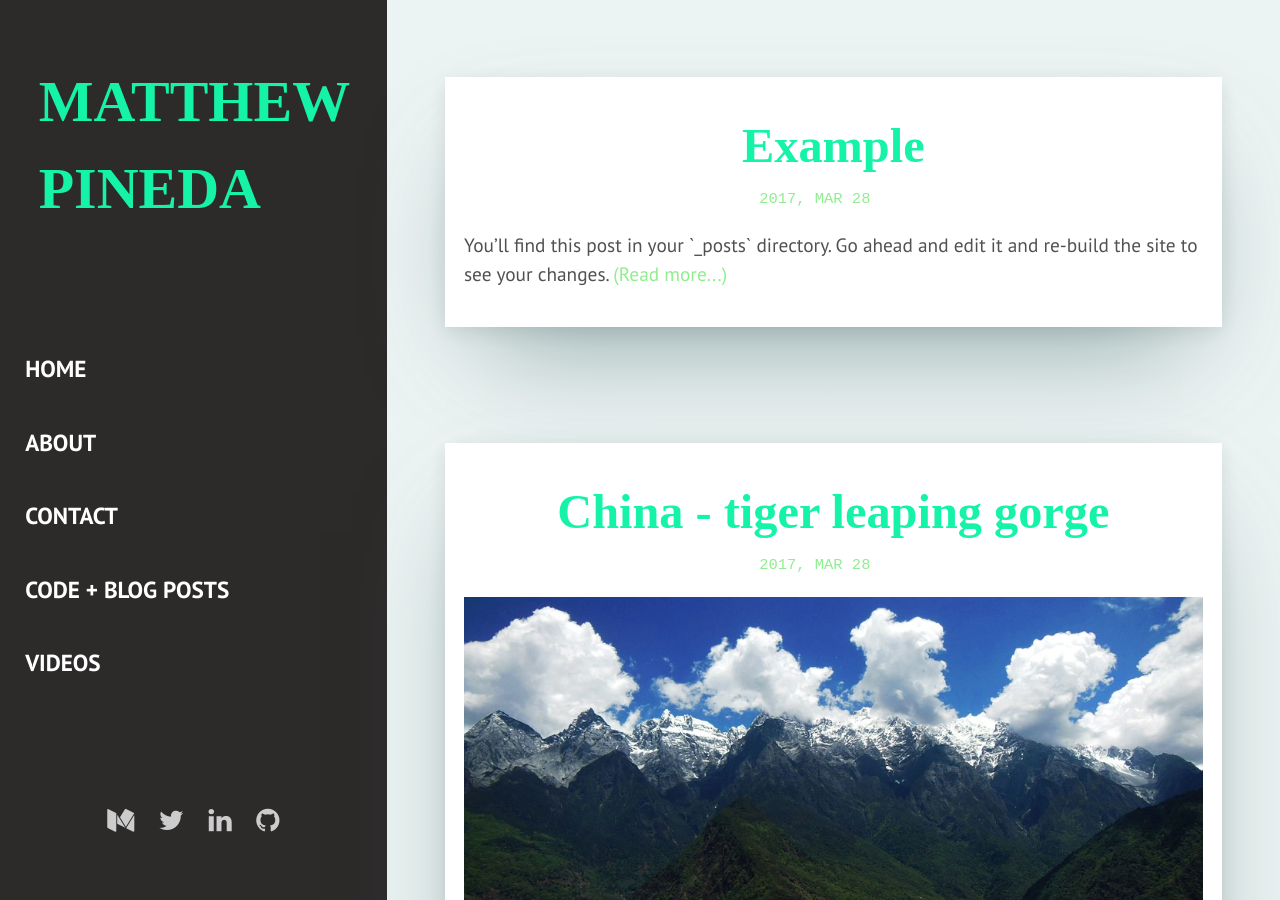
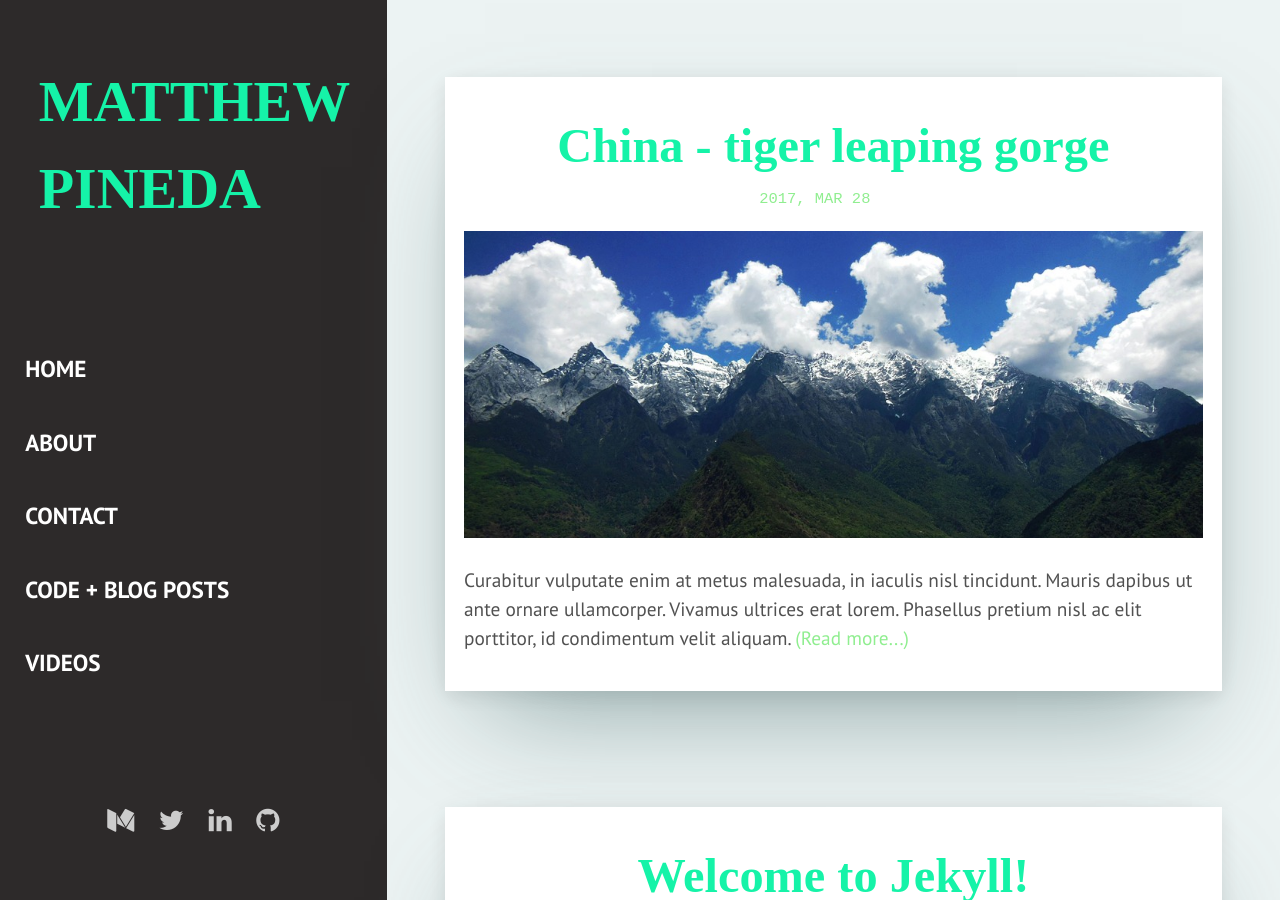
Before and after one commit to bowedcontainer2/personal-site, a Jekyll site: the page built from index.html, in a window 1280 px wide and 900 px high. Built offline with Jekyll 4.4.1, drawn with Linux system fonts in a browser that asks for light colours; some web fonts are replaced; the list of posts is cut into pages by our own code.

Commit message:
removed disqus integration attempt

```diff
--- a/_layouts/post.html
+++ b/_layouts/post.html
@@ -13,6 +13,5 @@
       {% endif %}
       {{page.content | markdownify}}
     </div>
-    {% include disqus.html %}
   </div>
 </article>
--- a/_posts/2017-03-29-example.markdown
+++ /dev/null
@@ -1,55 +0,0 @@
----
-layout: post
-title:  "Example"
-date:   2017-03-29 00:00:00 +0200
-description: You’ll find this post in your `_posts` directory. Go ahead and edit it and re-build the site to see your changes.
----
-
-## Headings
-
-Headings by default:
-
-## Heading first level
-### Heading second level
-#### Heading third level
-
-{% highlight markdown %}
-## Heading first level
-### Heading second level
-#### Heading third level
-{% endhighlight %}
-
-## Lists
-
-Unordered list example:
-* Unordered list item 1
-* Unordered list item 2
-* Unordered list item 3
-* Unordered list item 4
-
-Ordered list example:
-1. Ordered list item 1
-2. Ordered list item 1
-3. Ordered list item 1
-4. Ordered list item 1
-
-{% highlight markdown %}
-* Unordered list item 1
-* Unordered list item 2
-
-1. Order list item 1
-2. Order list item 1
-{% endhighlight %}
-
-
-## Quotes
-
-A quote looks like this:
-
-> Lorem ipsum dolor sit amet, consectetur adipisicing elit, sed do eiusmod tempor
-incididunt ut labore et dolore magna.
-
-{% highlight markdown %}
-> Lorem ipsum dolor sit amet, consectetur adipisicing elit, sed do eiusmod tempor
-incididunt ut labore et dolore magna.
-{% endhighlight %}
```
